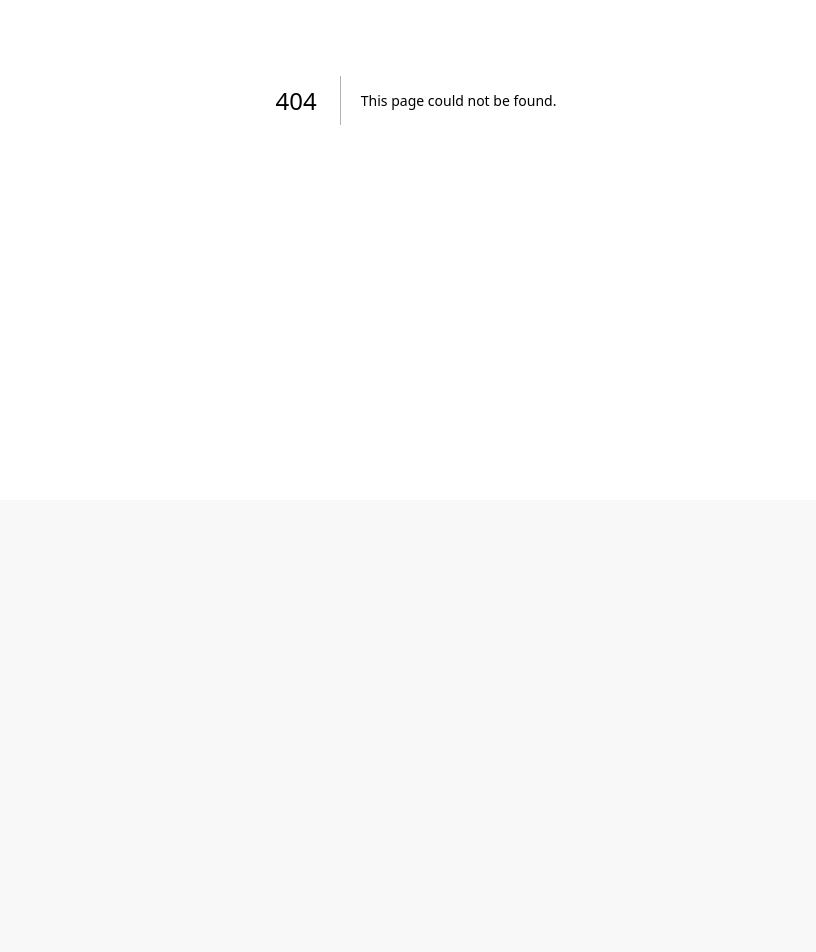
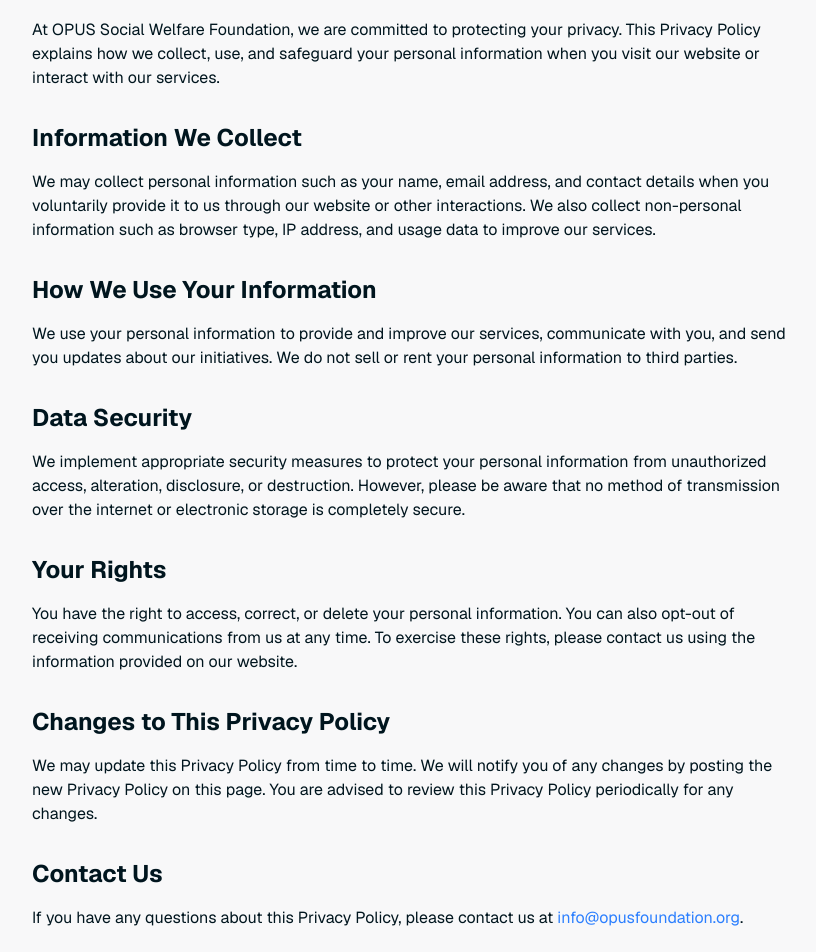
Before and after one commit to Sangam-Gupta-f/OPUS-Social-Welfare-Website, a Next.js app: page /privacy-policy in a window 1280 px wide. Before the commit this address had no page. Shown: the part 300-1252 px from the top of the page, without its empty margins (224-1040 px from the left). Before the commit the page ends 800 px from the top, so only its background shows below. Built offline with nearby package versions, Linux system fonts and the light colour scheme.

Commit message:
fix father name error

```diff
--- a/app/download/[id]/page.tsx
+++ b/app/download/[id]/page.tsx
@@ -7,7 +7,7 @@
 interface CertificateData {
   certificateId: string;
   name: string;
-  faterName?: string;
+  fatherName?: string;
   issuedDate: string;
   qrCode: string;
   internshipStartDate: string;
@@ -159,14 +159,13 @@
   certRef: React.RefObject<HTMLDivElement | null>;
 }) {
   const metaLeft = [
-    ["Certificate No.", data.certificateId],
     ["Date of Issue", fmt(data.issuedDate)],
     ["Duration", "120 Hours"],
     ["Schedule", "3 Hours Daily"],
     ["Timing", "8 AM to 12 PM"],
   ];
   const metaRight = [
-    // ["Course", data.course],
+    ["Certificate No.", data.certificateId],
     ["College Name", data.collegeName],
     ["Program", "Social Work & Human Mgmt."],
     ["Centre", "Nasnoda District Jaipur"],
@@ -210,7 +209,7 @@
         <h1 className="recipient-name">{data.name}</h1>
         <p className="father-line">
           Son / Daughter of{" "}
-          <span className="father-name">{data.faterName || "N/A"}</span>
+          <span className="father-name">{data.fatherName || "N/A"}</span>
         </p>
         <GoldLine className="medium" />
 
@@ -332,7 +331,7 @@
           <span
             style={{ fontWeight: 600, fontStyle: "normal", color: "#4a2e00" }}
           >
-            {data.faterName || "N/A"}
+            {data.fatherName || "N/A"}
           </span>
         </p>
 
--- a/app/gallery/page.tsx
+++ b/app/gallery/page.tsx
@@ -24,8 +24,7 @@
     },
     {
       title: "Youth Skill Development",
-      image:
-        "https://images.unsplash.com/photo-1522202176988-66273c2fd55f?q=80&w=1200&auto=format&fit=crop",
+      image: "/images/opus-group.jpeg",
       category: "Youth Development",
     },
     {
--- a/app/page.tsx
+++ b/app/page.tsx
@@ -223,8 +223,7 @@
               },
               {
                 title: "Youth Development & Skills",
-                image:
-                  "https://images.unsplash.com/photo-1522202176988-66273c2fd55f?q=80&w=1200&auto=format&fit=crop",
+                image: "/images/opus-group.jpeg",
                 metrics: [
                   "150+ interns trained",
                   "90% employment rate",
--- /dev/null
+++ b/app/privacy-policy/page.tsx
@@ -0,0 +1,89 @@
+// Generate pricvacy policy page for OPUS Social Welfare Foundation using Next.js and Tailwind CSS
+// The page should include a header, a section for the privacy policy content, and a footer.
+// The privacy policy content should be structured with headings and paragraphs for better readability.
+// The footer should include copyright information and social media links.
+
+import { Header } from "@/components/header";
+import { Footer } from "@/components/footer";
+
+export default function PrivacyPolicyPage() {
+  return (
+    <>
+      <Header />
+      <main className="flex min-h-screen flex-col items-center justify-center">
+        <div className="container flex flex-col items-center justify-center gap-12 px-4 py-16">
+          <h1 className="text-3xl font-extrabold leading-tight tracking-tighter md:text-4xl">
+            Privacy Policy
+          </h1>
+          {/* Privacy Policy Content */}
+          <div className="max-w-3xl text-left">
+            <h2 className="text-2xl font-bold mt-8 mb-4">Introduction</h2>
+            <p className="mb-6">
+              At OPUS Social Welfare Foundation, we are committed to protecting
+              your privacy. This Privacy Policy explains how we collect, use,
+              and safeguard your personal information when you visit our website
+              or interact with our services.
+            </p>
+            <h2 className="text-2xl font-bold mt-8 mb-4">
+              Information We Collect
+            </h2>
+            <p className="mb-6">
+              We may collect personal information such as your name, email
+              address, and contact details when you voluntarily provide it to us
+              through our website or other interactions. We also collect
+              non-personal information such as browser type, IP address, and
+              usage data to improve our services.
+            </p>
+            <h2 className="text-2xl font-bold mt-8 mb-4">
+              How We Use Your Information
+            </h2>
+            <p className="mb-6">
+              We use your personal information to provide and improve our
+              services, communicate with you, and send you updates about our
+              initiatives. We do not sell or rent your personal information to
+              third parties.
+            </p>
+            <h2 className="text-2xl font-bold mt-8 mb-4">Data Security</h2>
+            <p className="mb-6">
+              We implement appropriate security measures to protect your
+              personal information from unauthorized access, alteration,
+              disclosure, or destruction. However, please be aware that no
+              method of transmission over the internet or electronic storage is
+              completely secure.
+            </p>
+            <h2 className="text-2xl font-bold mt-8 mb-4">Your Rights</h2>
+            <p className="mb-6">
+              You have the right to access, correct, or delete your personal
+              information. You can also opt-out of receiving communications from
+              us at any time. To exercise these rights, please contact us using
+              the information provided on our website.
+            </p>
+            <h2 className="text-2xl font-bold mt-8 mb-4">
+              Changes to This Privacy Policy
+            </h2>
+            <p className="mb-6">
+              We may update this Privacy Policy from time to time. We will
+              notify you of any changes by posting the new Privacy Policy on
+              this page. You are advised to review this Privacy Policy
+              periodically for any changes.
+            </p>
+            <h2 className="text-2xl font-bold mt-8 mb-4">Contact Us</h2>
+            <p className="mb-6">
+              If you have any questions about this Privacy Policy, please
+              contact us at
+              <a
+                href="mailto:info@opusfoundation.org"
+                className="text-blue-500 hover:underline"
+              >
+                {" "}
+                info@opusfoundation.org
+              </a>
+              .
+            </p>
+          </div>
+        </div>
+      </main>
+      <Footer />
+    </>
+  );
+}
--- a/components/allCertificate.jsx
+++ b/components/allCertificate.jsx
@@ -191,9 +191,13 @@
                         {certificate.certificateId}
                       </td>
 
-                      <td className="px-6 py-5">{certificate.name}</td>
+                      <td className="px-6 py-5 capitalize">
+                        {certificate.name}
+                      </td>
 
-                      <td className="px-6 py-5">{certificate.faterName}</td>
+                      <td className="px-6 py-5 capitalize">
+                        {certificate.fatherName}
+                      </td>
 
                       <td className="px-6 py-5">
                         {new Date(certificate.issuedDate).toLocaleDateString()}
--- a/components/generateCertificate.jsx
+++ b/components/generateCertificate.jsx
@@ -22,7 +22,7 @@
   const [formData, setFormData] = useState({
     certificateId: "",
     name: "",
-    faterName: "",
+    fatherName: "",
     issuedDate: "",
     internshipStartDate: "",
     internshipEndDate: "",
@@ -60,7 +60,7 @@
       setFormData({
         certificateId: "",
         name: "",
-        faterName: "",
+        fatherName: "",
         issuedDate: "",
         internshipStartDate: "",
         internshipEndDate: "",
@@ -143,8 +143,8 @@
 
             <input
               type="text"
-              name="faterName"
-              value={formData.faterName}
+              name="fatherName"
+              value={formData.fatherName}
               onChange={handleChange}
               placeholder="Enter father name"
               className="w-full rounded-xl border border-border bg-background px-4 py-3 outline-none focus:ring-2 focus:ring-primary"
```
